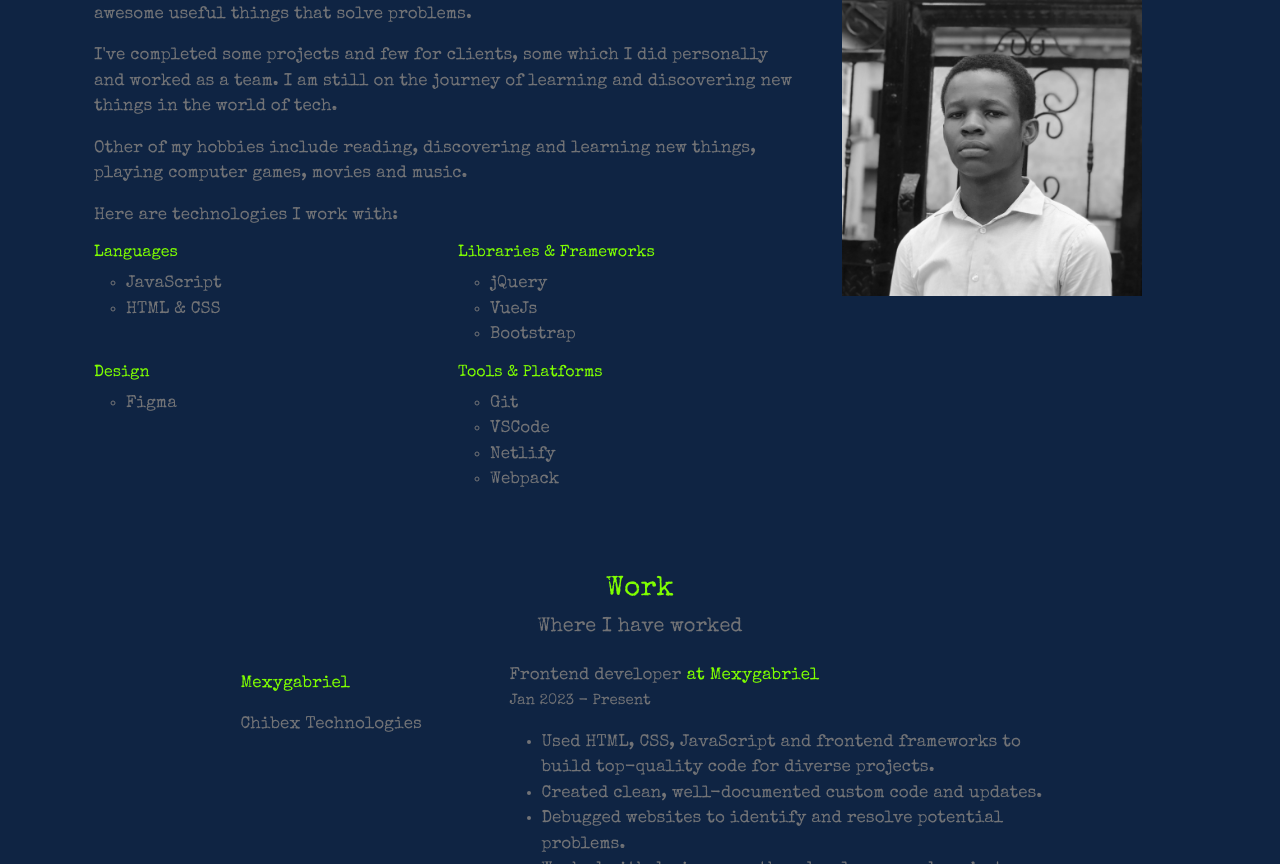
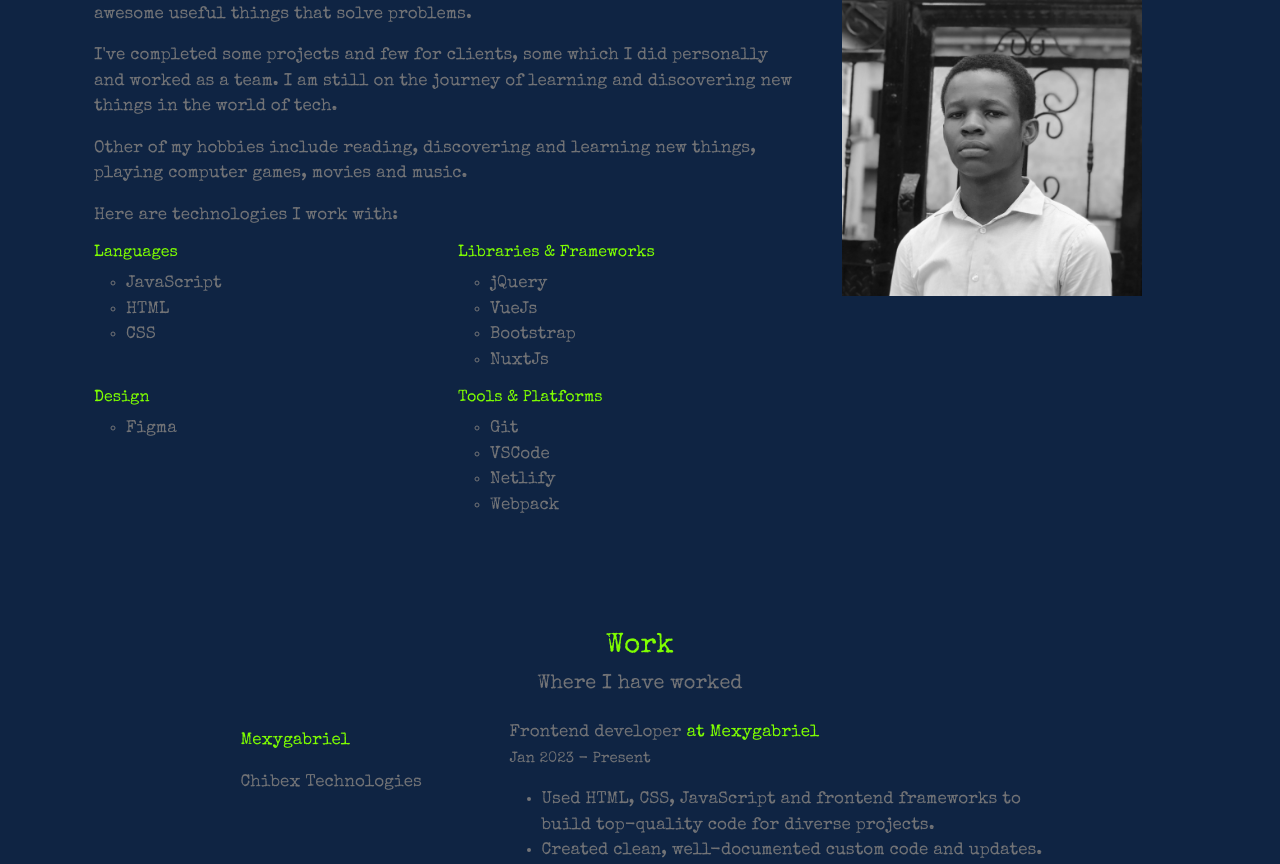
Before and after one commit to Joshua-Nweze/myPortfolio, a Vue app: page / in a window 1280 px wide. Shown: the part 558-1422 px from the top of the page. Built offline with nearby package versions, Linux system fonts and the light colour scheme.

Commit message:
added coding skills

```diff
--- a/src/components/Aboutme.vue
+++ b/src/components/Aboutme.vue
@@ -37,7 +37,8 @@
                   <h6 class="addChartreuse">Languages</h6>
                   <ul type='circle'>
                     <li>JavaScript</li>
-                    <li>HTML &amp; CSS</li>
+                    <li>HTML</li>
+                    <li>CSS</li>
                   </ul>
                 </div>
                 <div class="col-md-6 col-12">
@@ -46,6 +47,7 @@
                     <li>jQuery</li>
                     <li>VueJs</li>
                     <li>Bootstrap</li>
+                    <li>NuxtJs</li>
                   </ul>
                 </div>
                 <div class="col-md-6 col-12">
--- a/src/components/Work.vue
+++ b/src/components/Work.vue
@@ -1,6 +1,6 @@
 <template>
   <div class="container pb-5 pt-5 text-center" id="work">
-    <h3 class="sub-header pt-3">Work</h3>
+    <h3 class="sub-header pt-5">Work</h3>
     <h5 class="mb-4">Where I have worked</h5>
 
     <div class="row justify-content-center text-start mt-3">
```
